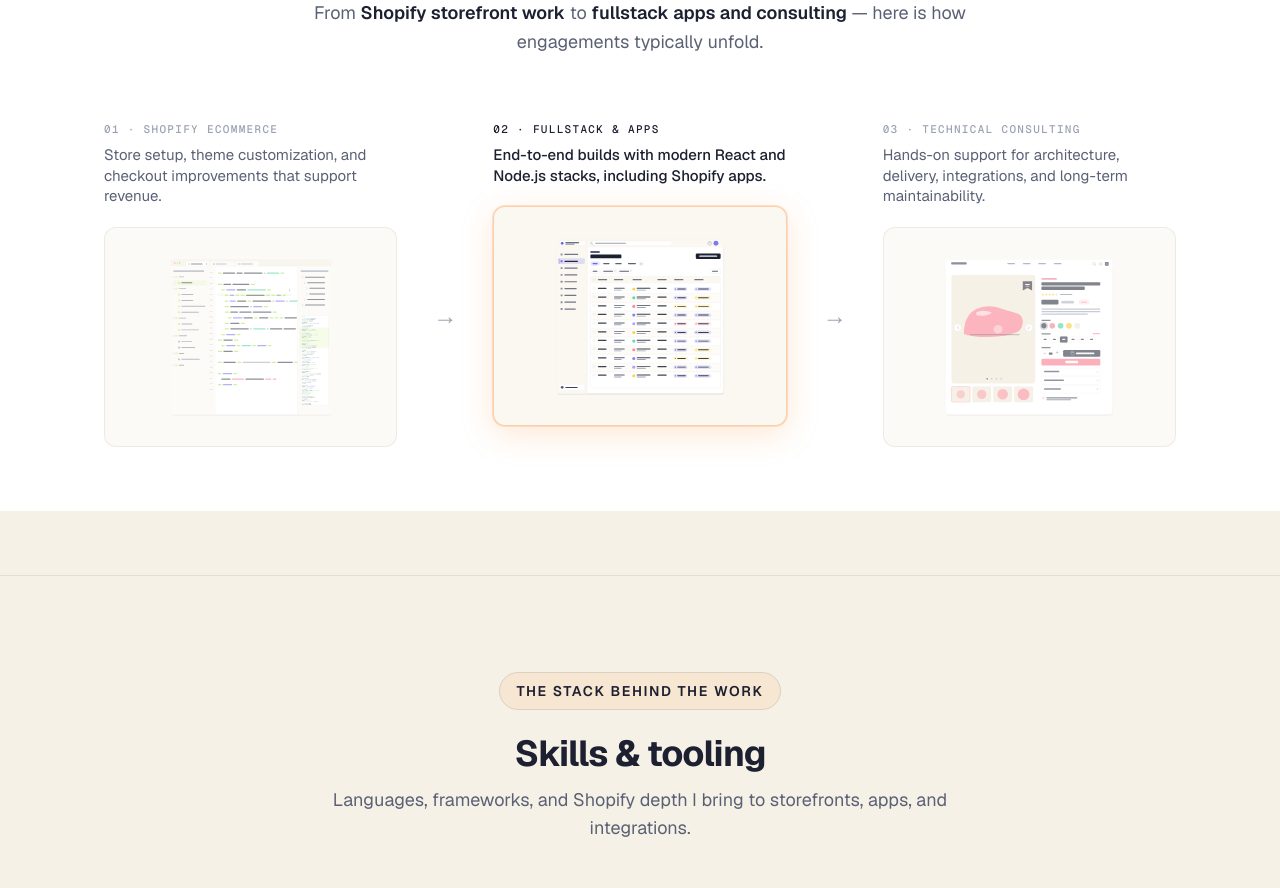
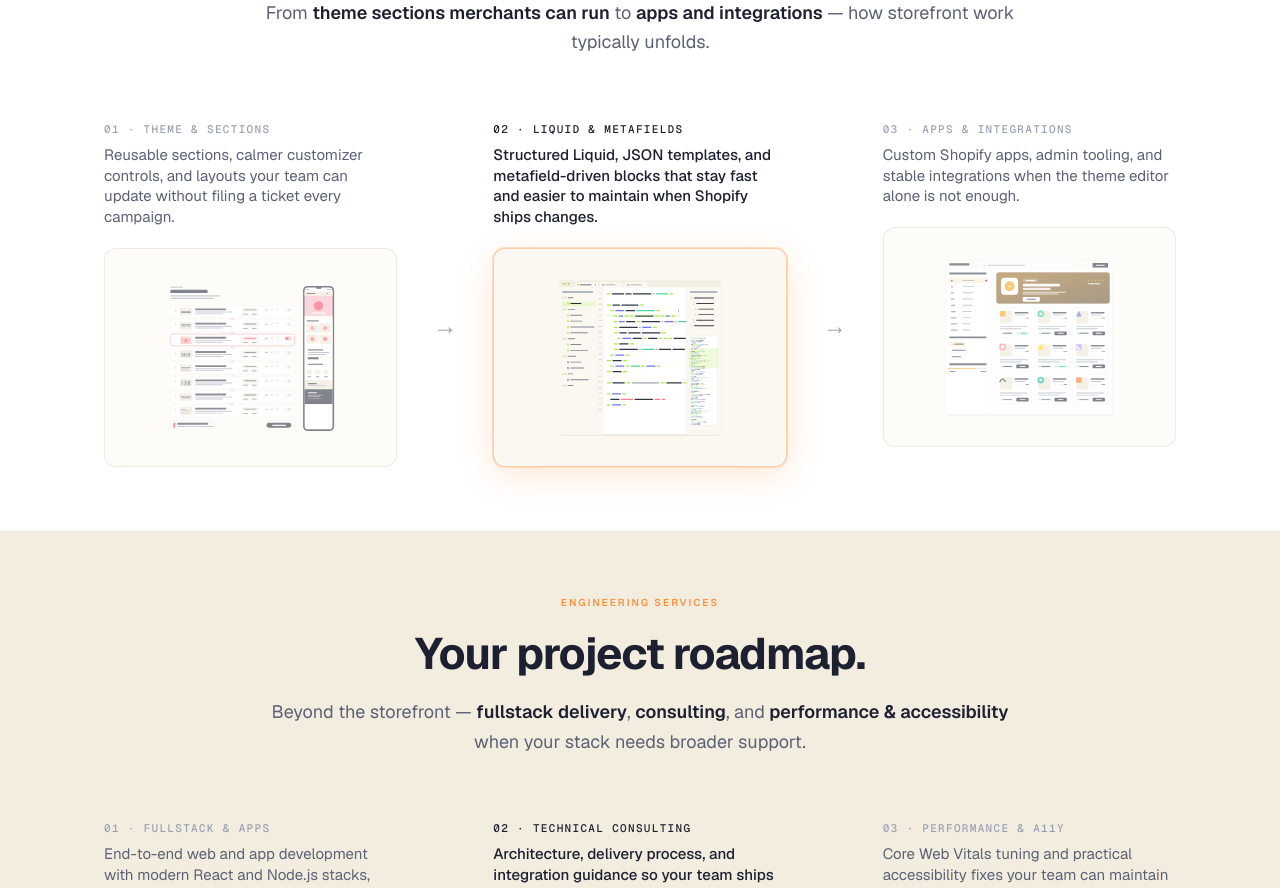
Before and after one commit to devfromnyc/business-website, a Next.js app: page / in a window 1280 px wide. Shown: the part 1480-2368 px from the top of the page. Built offline with nearby package versions, Linux system fonts and the light colour scheme.

Commit message:
Create Services Roadmap Section

```diff
--- a/src/app/page.tsx
+++ b/src/app/page.tsx
@@ -1,11 +1,18 @@
 import ScrollFade from "@/components/animations/ScrollFade";
 import ColorRevealSection from "@/components/sections/ColorRevealSection";
 import FaqSection from "@/components/sections/FaqSection";
-import ServicesGridSection from "@/components/sections/ServicesGridSection";
+import ServicesRoadmapSection, {
+  type ServicesRoadmapContent,
+} from "@/components/sections/ServicesRoadmapSection";
 import HeroHomeTypingBg from "@/components/sections/HeroHomeTypingBg";
 import PricingSection from "@/components/sections/PricingSection";
 import SkillsShowcase from "@/components/sections/SkillsShowcase";
 import siteContent from "@/data/site-content.json";
+
+const shopifyRoadmap = siteContent.homepage
+  .shopifyRoadmap as ServicesRoadmapContent;
+const otherServicesRoadmap = siteContent.homepage
+  .otherServicesRoadmap as ServicesRoadmapContent;
 
 export default function Home() {
   return (
@@ -15,20 +22,26 @@
         <ColorRevealSection lines={siteContent.homepage.revealLines} />
       </div>
 
-      <div className="mt-16 flex w-full flex-col gap-16">
-        <ServicesGridSection />
+      <div className="mt-16 flex w-full flex-col">
+        <ServicesRoadmapSection
+          sectionId="shopify"
+          headingId="shopify-roadmap-heading"
+          content={shopifyRoadmap}
+        />
+        <ServicesRoadmapSection
+          sectionId="services"
+          headingId="services-roadmap-heading"
+          content={otherServicesRoadmap}
+          variant="alt"
+        />
+      </div>
 
-        <div className="flex w-full flex-col gap-16 px-6 md:px-10">
-          <SkillsShowcase />
-
-          <PricingSection />
-
-          <ScrollFade className="mx-auto w-full max-w-6xl pb-8">
-            <FaqSection />
-          </ScrollFade>
-
-          {/* Impact (StatsSection): omitted for now; component unchanged in codebase */}
-        </div>
+      <div className="mt-16 flex w-full flex-col gap-16 px-6 md:px-10">
+        <SkillsShowcase />
+        <PricingSection />
+        <ScrollFade className="mx-auto w-full max-w-6xl pb-8">
+          <FaqSection />
+        </ScrollFade>
       </div>
     </div>
   );
--- a/src/components/sections/ServicesGridSection.tsx
+++ b/src/components/sections/ServicesRoadmapSection.tsx
@@ -2,23 +2,29 @@
 
 import Image, { StaticImageData } from "next/image";
 import { Fragment, useEffect, useState } from "react";
+import portfolioIllustration12 from "@/assets/portfolio-illustration-12.svg";
 import portfolioIllustration13 from "@/assets/portfolio-illustration-13.svg";
 import portfolioIllustration14 from "@/assets/portfolio-illustration-14.svg";
 import portfolioIllustration15 from "@/assets/portfolio-illustration-15.svg";
-import siteContent from "@/data/site-content.json";
+import portfolioIllustration16 from "@/assets/portfolio-illustration-16.svg";
+import portfolioIllustration17 from "@/assets/portfolio-illustration-17.svg";
+import portfolioIllustration18 from "@/assets/portfolio-illustration-18.svg";
+import portfolioIllustration19 from "@/assets/portfolio-illustration-19.svg";
+import portfolioIllustration20 from "@/assets/portfolio-illustration-20.svg";
+import portfolioIllustration21 from "@/assets/portfolio-illustration-21.svg";
 
-type ParagraphSegment = {
+export type ParagraphSegment = {
   text: string;
   emphasis?: boolean;
 };
 
-type ServiceStep = {
+export type ServiceStep = {
   label: string;
   description: string;
   imageKey: string;
 };
 
-type ServicesGridContent = {
+export type ServicesRoadmapContent = {
   eyebrow: string;
   title: string;
   paragraphSegments: ParagraphSegment[];
@@ -26,12 +32,17 @@
   cycleIntervalMs?: number;
 };
 
-const servicesGrid = siteContent.homepage.servicesGrid as ServicesGridContent;
-
 const illustrationByKey: Record<string, StaticImageData> = {
+  portfolioIllustration12,
   portfolioIllustration13,
   portfolioIllustration14,
   portfolioIllustration15,
+  portfolioIllustration16,
+  portfolioIllustration17,
+  portfolioIllustration18,
+  portfolioIllustration19,
+  portfolioIllustration20,
+  portfolioIllustration21,
 };
 
 function illustrationForKey(key: string): StaticImageData {
@@ -48,12 +59,24 @@
   );
 }
 
-export default function ServicesGridSection() {
+type ServicesRoadmapSectionProps = {
+  content: ServicesRoadmapContent;
+  sectionId?: string;
+  headingId: string;
+  variant?: "default" | "alt";
+};
+
+export default function ServicesRoadmapSection({
+  content,
+  sectionId,
+  headingId,
+  variant = "default",
+}: ServicesRoadmapSectionProps) {
   const [activeIndex, setActiveIndex] = useState(0);
-  const cycleMs = servicesGrid.cycleIntervalMs ?? 4000;
+  const cycleMs = content.cycleIntervalMs ?? 4000;
+  const stepCount = content.steps.length;
 
   useEffect(() => {
-    const stepCount = servicesGrid.steps.length;
     if (stepCount <= 1) return;
 
     const motionQuery = window.matchMedia("(prefers-reduced-motion: reduce)");
@@ -64,25 +87,30 @@
     }, cycleMs);
 
     return () => window.clearInterval(id);
-  }, [cycleMs]);
+  }, [cycleMs, stepCount]);
+
+  const bgClass =
+    variant === "alt"
+      ? "bg-brand-sand-mid"
+      : "bg-brand-paper-strong";
 
   return (
     <section
-      id="services"
-      className="relative left-1/2 w-screen -translate-x-1/2 scroll-mt-24 bg-brand-paper-strong text-brand-ink"
-      aria-labelledby="services-grid-heading">
+      id={sectionId}
+      className={`relative left-1/2 w-screen -translate-x-1/2 scroll-mt-24 text-brand-ink ${bgClass}`}
+      aria-labelledby={headingId}>
       <div className="mx-auto w-full max-w-6xl px-6 py-12 md:px-10 md:py-16">
         <header className="mx-auto flex max-w-3xl flex-col items-center gap-4 text-center">
           <p className="text-[10px] font-semibold uppercase tracking-[0.2em] text-brand-accent">
-            {servicesGrid.eyebrow}
+            {content.eyebrow}
           </p>
           <h2
-            id="services-grid-heading"
+            id={headingId}
             className="text-3xl font-bold tracking-tight text-brand-ink md:text-4xl lg:text-[2.75rem] lg:leading-tight">
-            {servicesGrid.title}
+            {content.title}
           </h2>
           <p className="text-base leading-relaxed text-brand-muted md:text-lg">
-            {servicesGrid.paragraphSegments.map((segment, index) =>
+            {content.paragraphSegments.map((segment, index) =>
               segment.emphasis ? (
                 <span
                   key={`${segment.text}-${index}`}
@@ -97,7 +125,7 @@
         </header>
 
         <div className="mt-12 flex flex-col items-stretch gap-10 md:mt-16 md:flex-row md:items-start md:justify-center md:gap-6 lg:gap-8">
-          {servicesGrid.steps.map((step, index) => {
+          {content.steps.map((step, index) => {
             const isActive = activeIndex === index;
             const illustration = illustrationForKey(step.imageKey);
 
@@ -125,10 +153,10 @@
                   </div>
 
                   <div
-                    className={`relative mt-1 aspect-[4/3] w-full overflow-hidden rounded-xl border transition-[box-shadow,opacity,border-color] duration-500 ${
+                    className={`relative mt-1 aspect-4/3 w-full overflow-hidden rounded-xl border transition-[box-shadow,opacity,border-color] duration-500 ${
                       isActive
                         ? "border-brand-accent/40 bg-brand-paper opacity-100 shadow-[0_0_0_1px_rgb(251_146_60/0.25),0_8px_32px_rgb(251_146_60/0.22)]"
-                        : "border-brand-border/80 bg-brand-sand-mid/50 opacity-55 shadow-none"
+                        : "border-brand-border/80 bg-brand-paper/80 opacity-55 shadow-none"
                     }`}>
                     <Image
                       src={illustration}
--- a/src/data/site-content.json
+++ b/src/data/site-content.json
@@ -208,31 +208,62 @@
       "imageUrl": "https://images.unsplash.com/photo-1526738549149-8e07eca6c147?auto=format&fit=crop&w=900&q=80",
       "description": "As the object rotates, each service focus appears with a clear value proposition."
     },
-    "servicesGrid": {
+    "shopifyRoadmap": {
+      "eyebrow": "Shopify",
+      "title": "Your Shopify roadmap.",
+      "paragraphSegments": [
+        { "text": "From " },
+        { "text": "theme sections merchants can run", "emphasis": true },
+        { "text": " to " },
+        { "text": "apps and integrations", "emphasis": true },
+        { "text": " — how storefront work typically unfolds." }
+      ],
+      "steps": [
+        {
+          "label": "01 · THEME & SECTIONS",
+          "description": "Reusable sections, calmer customizer controls, and layouts your team can update without filing a ticket every campaign.",
+          "imageKey": "portfolioIllustration21"
+        },
+        {
+          "label": "02 · LIQUID & METAFIELDS",
+          "description": "Structured Liquid, JSON templates, and metafield-driven blocks that stay fast and easier to maintain when Shopify ships changes.",
+          "imageKey": "portfolioIllustration13"
+        },
+        {
+          "label": "03 · APPS & INTEGRATIONS",
+          "description": "Custom Shopify apps, admin tooling, and stable integrations when the theme editor alone is not enough.",
+          "imageKey": "portfolioIllustration17"
+        }
+      ],
+      "cycleIntervalMs": 4000
+    },
+    "otherServicesRoadmap": {
       "eyebrow": "Engineering services",
       "title": "Your project roadmap.",
       "paragraphSegments": [
-        { "text": "From " },
-        { "text": "Shopify storefront work", "emphasis": true },
-        { "text": " to " },
-        { "text": "fullstack apps and consulting", "emphasis": true },
-        { "text": " — here is how engagements typically unfold." }
+        { "text": "Beyond the storefront — " },
+        { "text": "fullstack delivery", "emphasis": true },
+        { "text": ", " },
+        { "text": "consulting", "emphasis": true },
+        { "text": ", and " },
+        { "text": "performance & accessibility", "emphasis": true },
+        { "text": " when your stack needs broader support." }
       ],
       "steps": [
         {
-          "label": "01 · SHOPIFY ECOMMERCE",
-          "description": "Store setup, theme customization, and checkout improvements that support revenue.",
-          "imageKey": "portfolioIllustration13"
-        },
-        {
-          "label": "02 · FULLSTACK & APPS",
-          "description": "End-to-end builds with modern React and Node.js stacks, including Shopify apps.",
+          "label": "01 · FULLSTACK & APPS",
+          "description": "End-to-end web and app development with modern React and Node.js stacks, including non-Shopify products.",
           "imageKey": "portfolioIllustration14"
         },
         {
-          "label": "03 · TECHNICAL CONSULTING",
-          "description": "Hands-on support for architecture, delivery, integrations, and long-term maintainability.",
-          "imageKey": "portfolioIllustration15"
+          "label": "02 · TECHNICAL CONSULTING",
+          "description": "Architecture, delivery process, and integration guidance so your team ships with less friction.",
+          "imageKey": "portfolioIllustration19"
+        },
+        {
+          "label": "03 · PERFORMANCE & A11Y",
+          "description": "Core Web Vitals tuning and practical accessibility fixes your team can maintain after launch.",
+          "imageKey": "portfolioIllustration20"
         }
       ],
       "cycleIntervalMs": 4000
```
